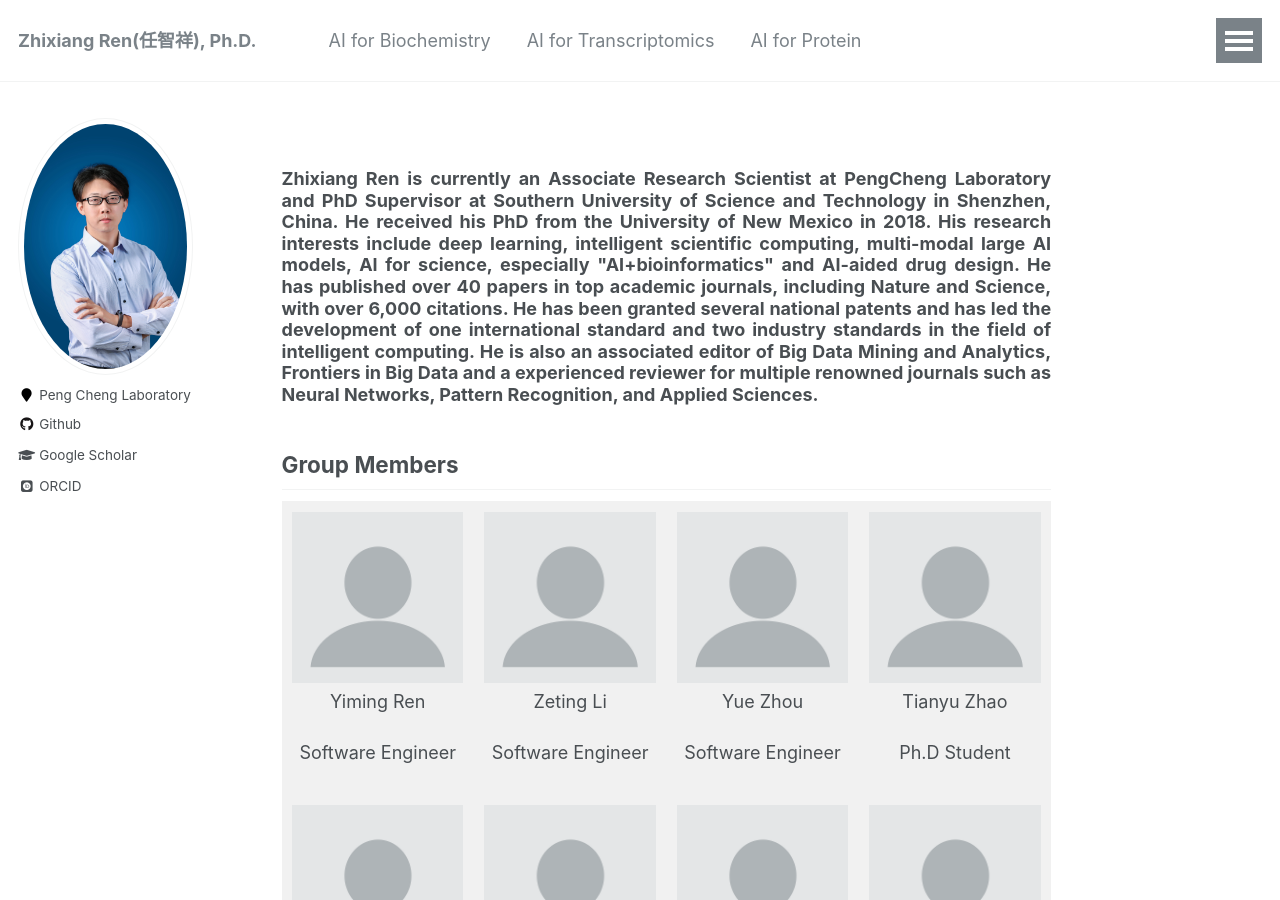
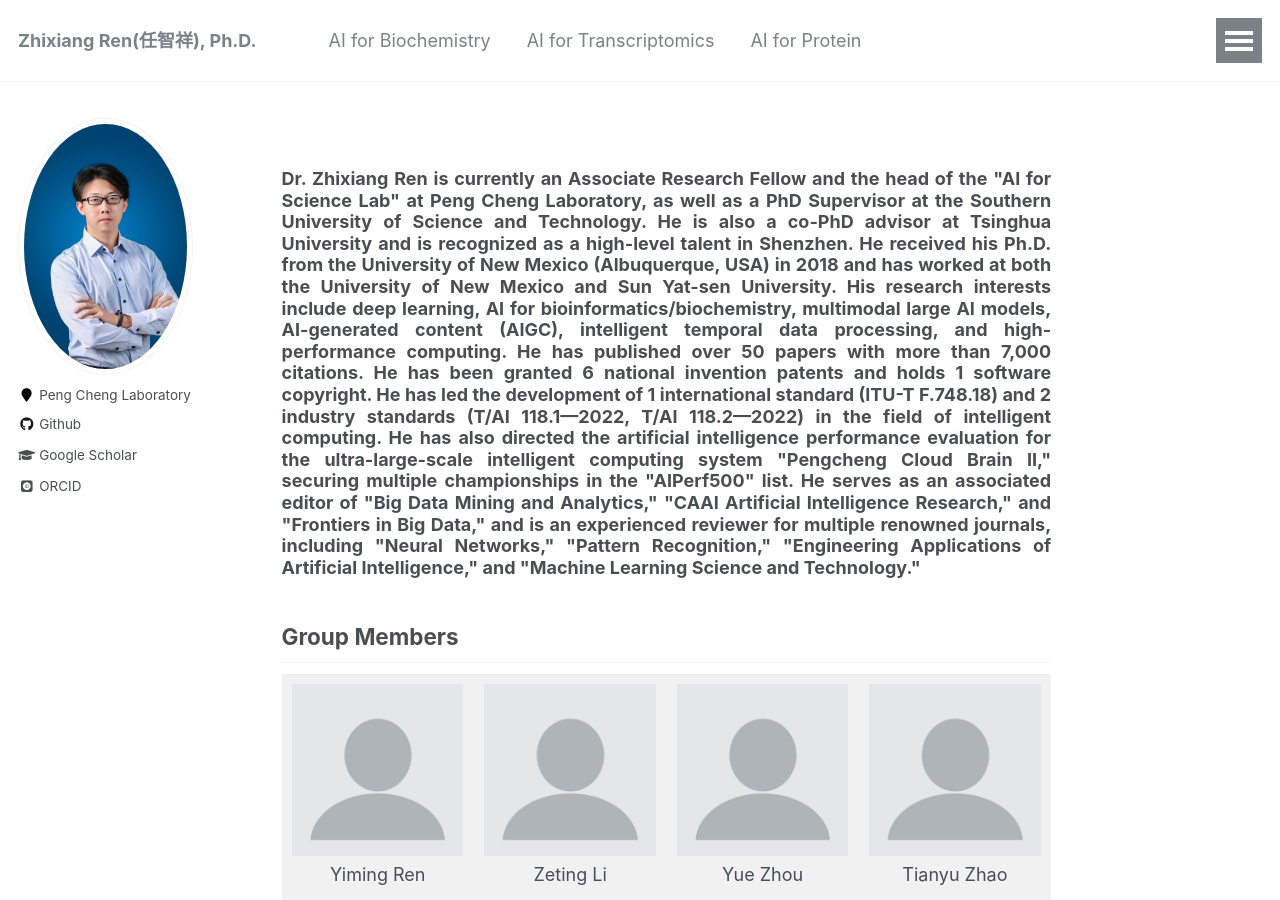
Before and after one commit to zhixiang-ren/zhixiang-ren.github.io, a Jekyll site: the page built from _pages/about.html, in a window 1280 px wide and 900 px high. Built offline with Jekyll 4.4.1, drawn with Linux system fonts in a browser that asks for light colours; some web fonts are replaced.

Commit message:
Update about.html

```diff
--- a/_pages/about.html
+++ b/_pages/about.html
@@ -9,12 +9,14 @@ redirect_from:
 ---
 
 <h3 style="text-align:justify;">
-  Zhixiang Ren is currently an Associate Research Scientist at PengCheng Laboratory and PhD Supervisor at Southern University of Science and Technology in Shenzhen, China.
-  He received his PhD from the University of New Mexico in 2018.
-  His research interests include deep learning, intelligent scientific computing, multi-modal large AI models, AI for science, especially "AI+bioinformatics" and AI-aided drug design.
-  He has published over 40 papers in top academic journals, including Nature and Science, with over 6,000 citations.
-  He has been granted several national patents and has led the development of one international standard and two industry standards in the field of intelligent computing.
-  He is also an associated editor of Big Data Mining and Analytics, Frontiers in Big Data and a experienced reviewer for multiple renowned journals such as Neural Networks, Pattern Recognition, and Applied Sciences.
+  Dr. Zhixiang Ren is currently an Associate Research Fellow and the head of the "AI for Science Lab" at Peng Cheng Laboratory, as well as a PhD Supervisor at the Southern University of Science and Technology.
+  He is also a co-PhD advisor at Tsinghua University and is recognized as a high-level talent in Shenzhen.
+  He received his Ph.D. from the University of New Mexico (Albuquerque, USA) in 2018 and has worked at both the University of New Mexico and Sun Yat-sen University.
+  His research interests include deep learning, AI for bioinformatics/biochemistry, multimodal large AI models, AI-generated content (AIGC), intelligent temporal data processing, and high-performance computing.
+  He has published over 50 papers with more than 7,000 citations. He has been granted 6 national invention patents and holds 1 software copyright.
+  He has led the development of 1 international standard (ITU-T F.748.18) and 2 industry standards (T/AI 118.1—2022, T/AI 118.2—2022) in the field of intelligent computing.
+  He has also directed the artificial intelligence performance evaluation for the ultra-large-scale intelligent computing system "Pengcheng Cloud Brain II," securing multiple championships in the "AIPerf500" list.
+  He serves as an associated editor of "Big Data Mining and Analytics," "CAAI Artificial Intelligence Research," and "Frontiers in Big Data," and is an experienced reviewer for multiple renowned journals, including "Neural Networks," "Pattern Recognition," "Engineering Applications of Artificial Intelligence," and "Machine Learning Science and Technology."
 </h3>
 
 <h2>Group Members</h2>
```
